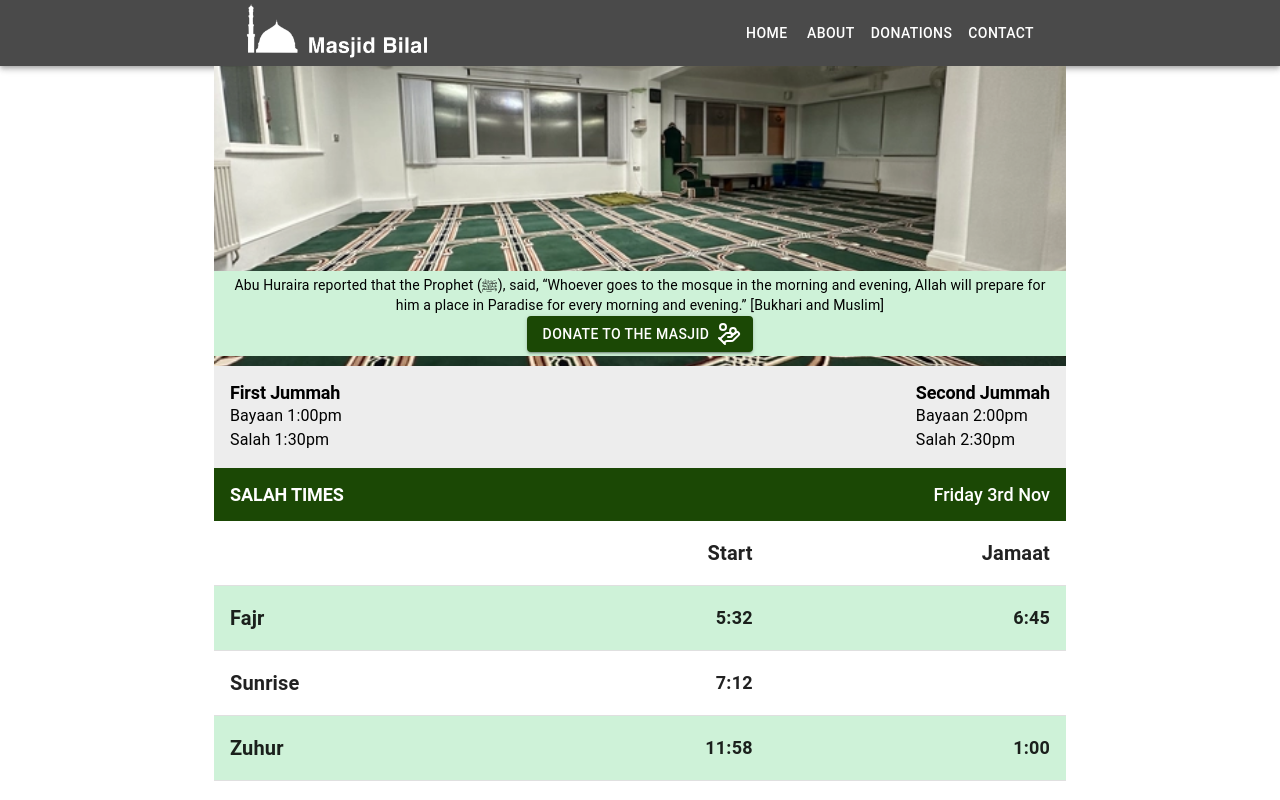
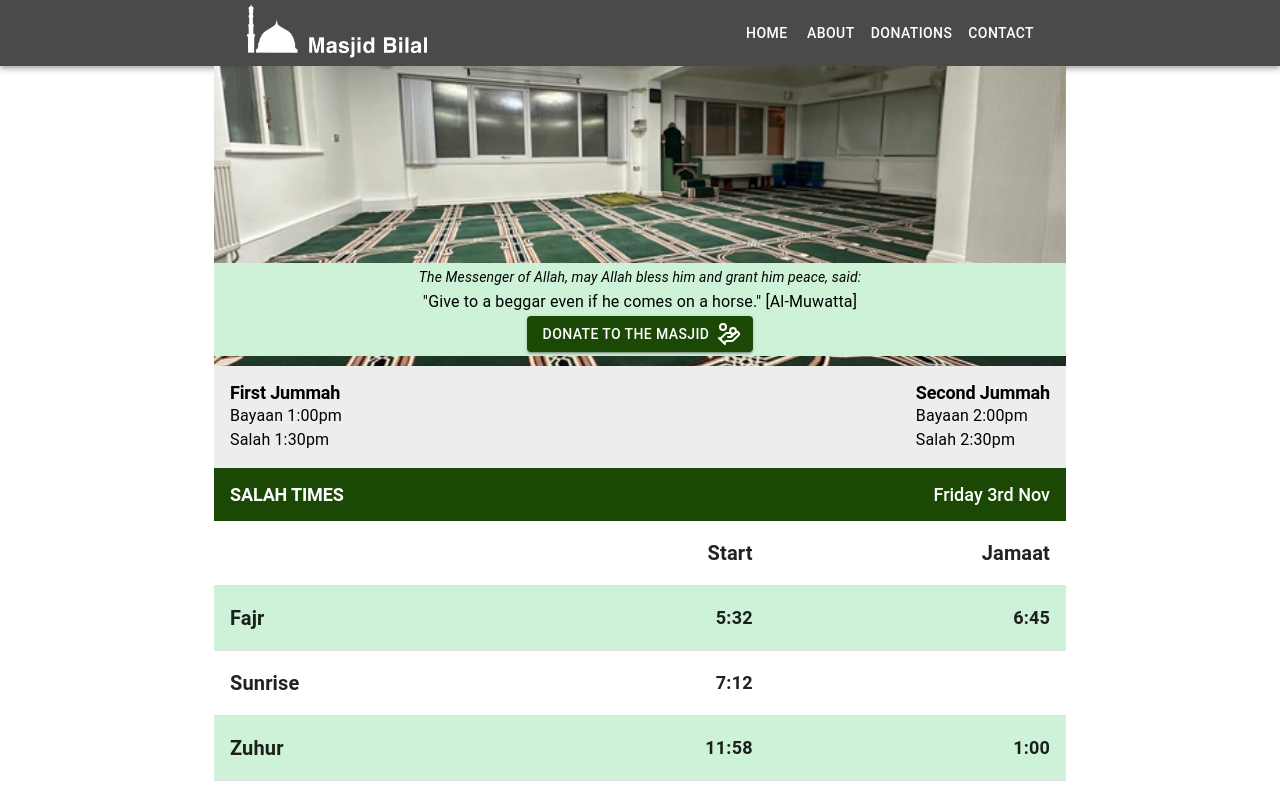
Before and after one commit to adam-ali/masjid-bilal, a Next.js app: page / in a window 1280 px wide. Shown: the top 800 px of the page. Built offline with nearby package versions, Linux system fonts and the light colour scheme.

Commit message:
update hadith

```diff
--- a/components/Home/Hero/Hero.tsx
+++ b/components/Home/Hero/Hero.tsx
@@ -5,8 +5,9 @@ import { Box } from '@mui/system'
 import { Button, Typography } from '@mui/material'
 import { HandCoins } from 'lucide-react'
 import { useRouter } from 'next/router'
+const hadith = `Abu Huraira reported that the Prophet (ﷺ), said, “Whoever goes to the mosque in the morning and evening, Allah will prepare for him a place in Paradise for every morning and evening.” [Bukhari and Muslim] `
 
-const Hadith = `Abu Huraira reported that the Prophet (ﷺ), said, “Whoever goes to the mosque in the morning and evening, Allah will prepare for him a place in Paradise for every morning and evening.” [Bukhari and Muslim] `
+const hadith2 = 'The Messenger of Allah, may Allah bless him and grant him peace, said: '
 const Hero = () => {
   const router = useRouter()
 
@@ -19,10 +20,13 @@ const Hero = () => {
           <Typography
             variant="body2"
             component="div"
-            className="bottom-2.5 absolute px-2 py-1 text-center"
+            className="bottom-2.5 absolute px-2 py-1 text-center w-full"
             style={{ backgroundColor: '#cef2d8' }}
           >
-            {Hadith}
+            <Typography variant="body2" className="italic">
+              {hadith2}
+            </Typography>
+            <Typography variant="subtitle1">"Give to a beggar even if he comes on a horse." [Al-Muwatta]</Typography>
             <Box>
               <Button
                 variant="contained"
```
